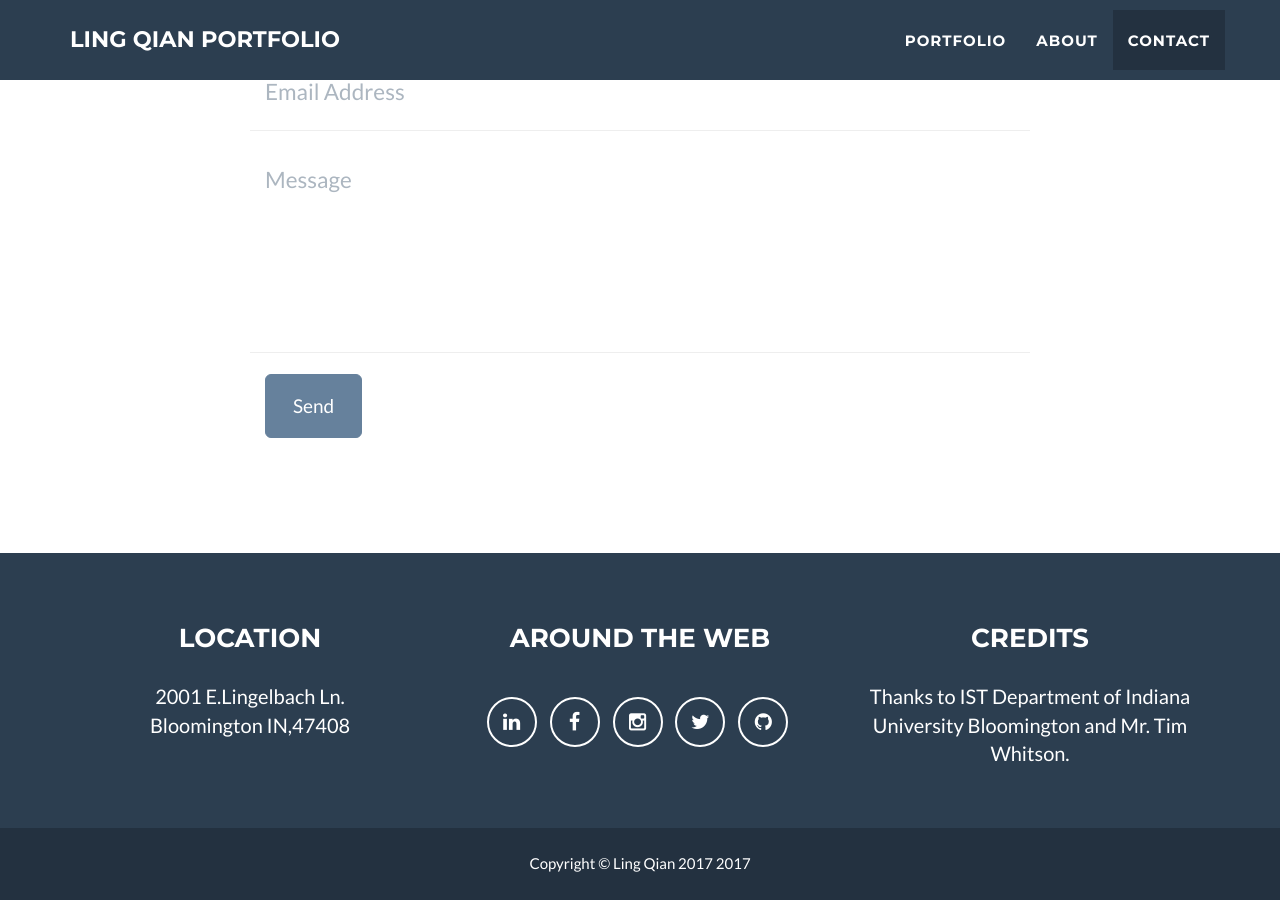
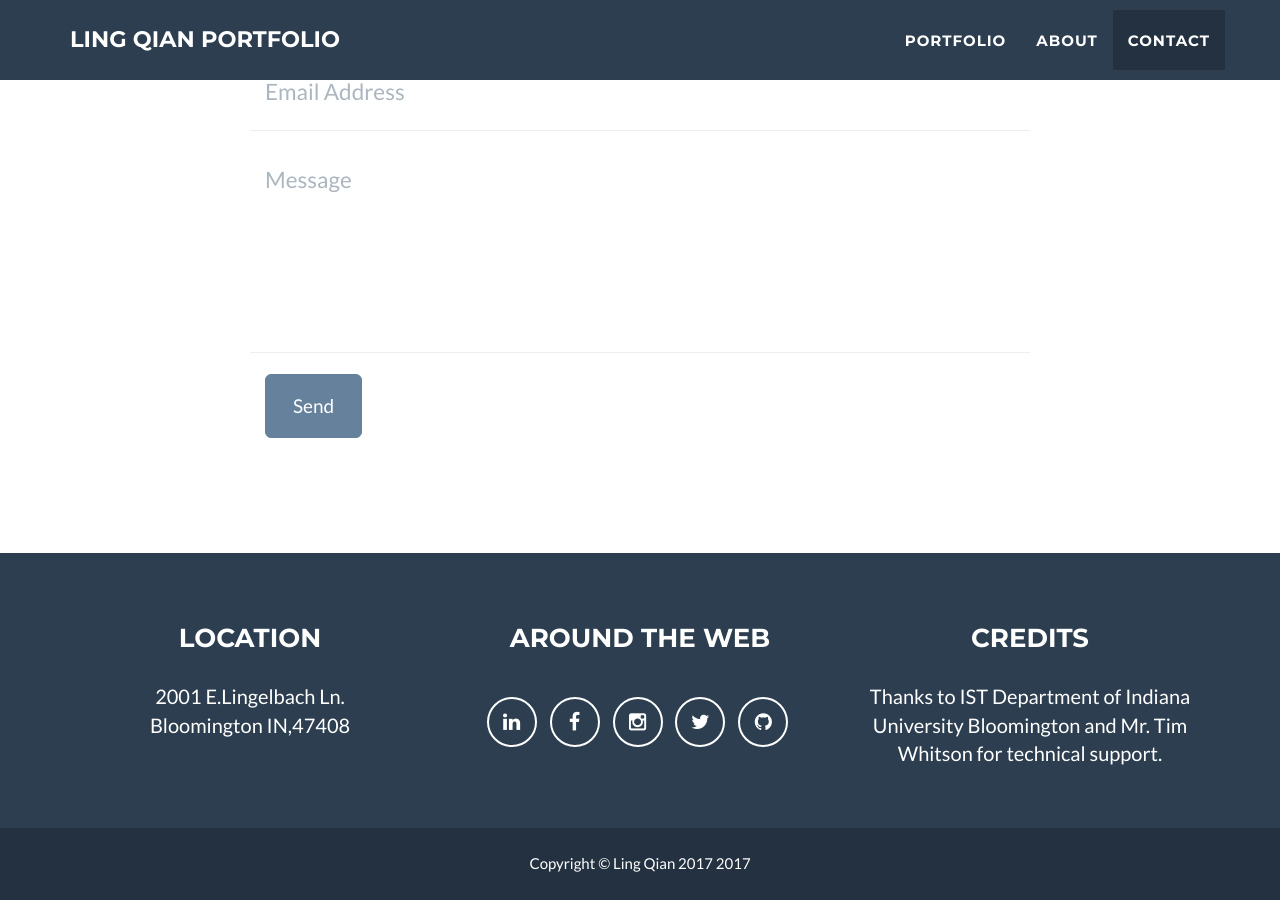
Before and after one commit to lingqiann/lingqiann.github.io, a Jekyll site: the page built from index.html, in a window 1280 px wide and 900 px high, scrolled down 2881 px. Built offline with Jekyll 4.4.1, drawn with Linux system fonts in a browser that asks for light colours.

Commit message:
Update _config.yml

```diff
--- a/_config.yml
+++ b/_config.yml
@@ -55,7 +55,7 @@
   - line: Bloomington IN,47408
 
 # Credits content
-credits: 'Thanks to IST Department of Indiana University Bloomington and Mr. Tim Whitson.'
+credits: 'Thanks to IST Department of Indiana University Bloomington and Mr. Tim Whitson for technical support.'
 
 # Build settings
 markdown: kramdown
```
